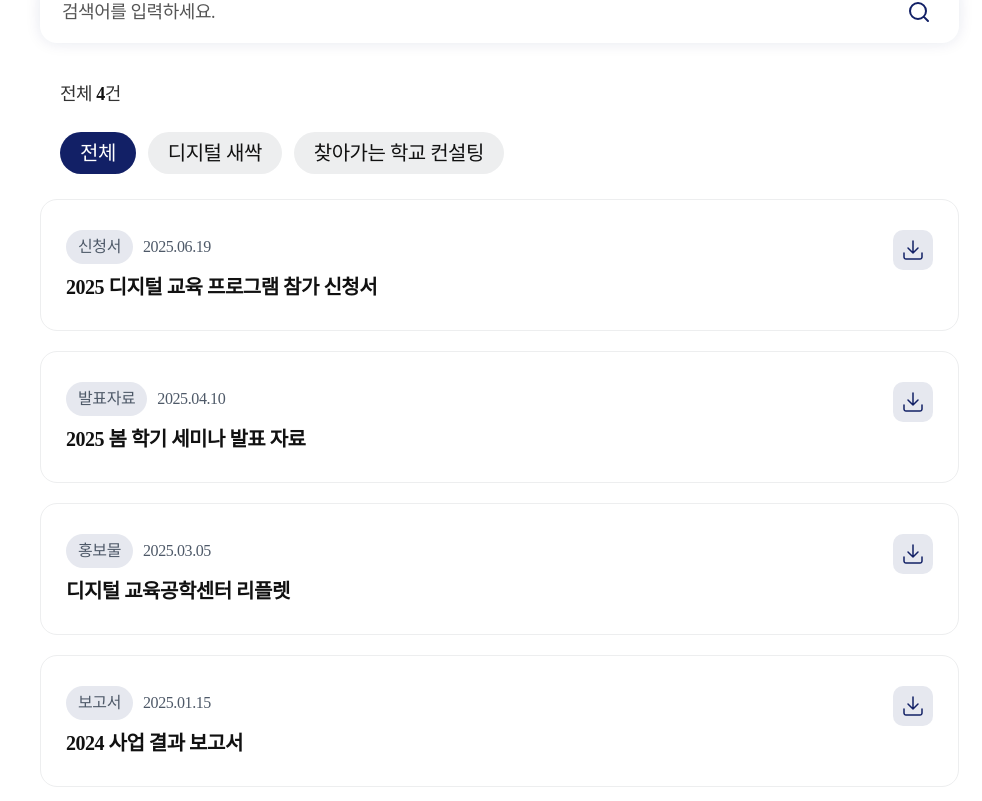
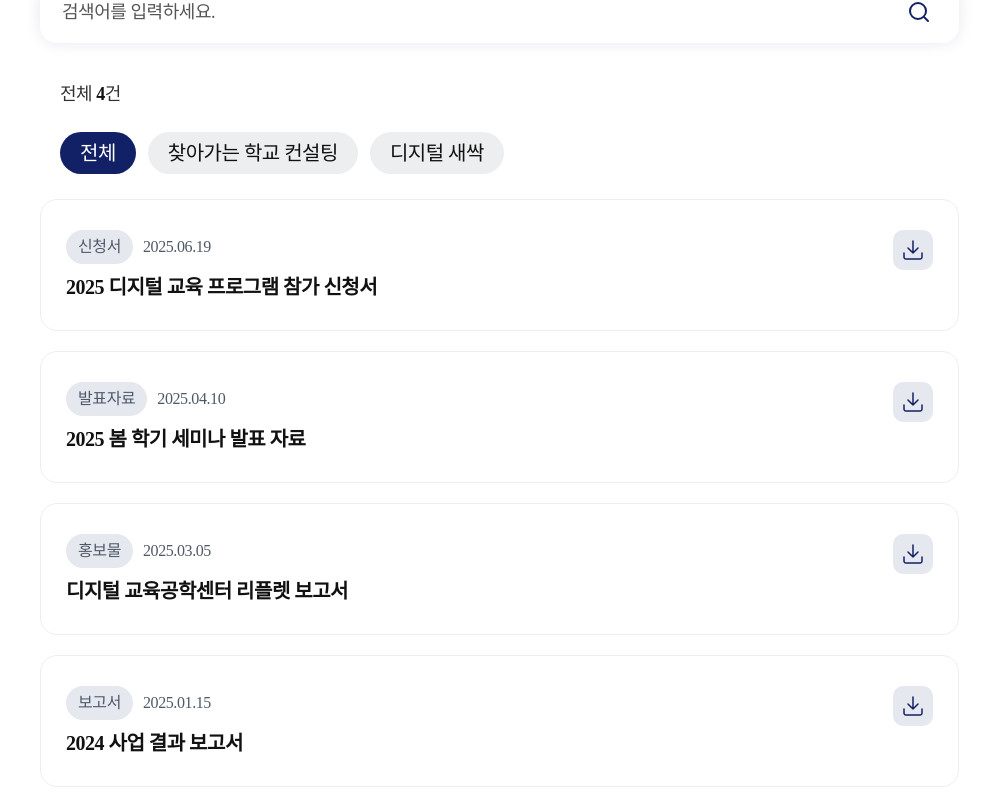
Before and after one commit to DS-DET-LAB/DS-DET-LAB, a React (Vite) app: page /community/data in a window 1280 px wide. Shown: the part 610-1411 px from the top of the page, without its empty margins (298-1280 px from the left). Built offline with nearby package versions, Linux system fonts and the light colour scheme; a web font is replaced by a local one.

Commit message:
🐛 Fix: 자료실 게시물 최신글부터 위에 뜨도록 수정 (#8)

```diff
--- a/src/db/communityData.json
+++ b/src/db/communityData.json
@@ -1,15 +1,24 @@
 [
   {
     "id": "1",
-    "type": "신청서",
-    "title": "2025 디지털 교육 프로그램 참가 신청서",
-    "date": "2025.06.19",
+    "type": "보고서",
+    "title": "2024 사업 결과 보고서",
+    "date": "2025.01.15",
     "fileName": "디지털 교육공학 연구소 홈페이지 내용",
     "file": "/community/digital-edu-lab.docx",
-    "business": "디지털 새싹"
+    "business": "찾아가는 학교 컨설팅"
   },
   {
     "id": "2",
+    "type": "홍보물",
+    "title": "디지털 교육공학센터 리플렛 보고서",
+    "date": "2025.03.05",
+    "fileName": "디지털 교육공학 연구소 홈페이지 내용",
+    "file": "/community/digital-edu-lab.docx",
+    "business": "찾아가는 학교 컨설팅"
+  },
+  {
+    "id": "3",
     "type": "발표자료",
     "title": "2025 봄 학기 세미나 발표 자료",
     "date": "2025.04.10",
@@ -18,21 +27,12 @@
     "business": "디지털 새싹"
   },
   {
-    "id": "3",
-    "type": "홍보물",
-    "title": "디지털 교육공학센터 리플렛",
-    "date": "2025.03.05",
+    "id": "4",
+    "type": "신청서",
+    "title": "2025 디지털 교육 프로그램 참가 신청서",
+    "date": "2025.06.19",
     "fileName": "디지털 교육공학 연구소 홈페이지 내용",
     "file": "/community/digital-edu-lab.docx",
-    "business": "찾아가는 학교 컨설팅"
-  },
-  {
-    "id": "4",
-    "type": "보고서",
-    "title": "2024 사업 결과 보고서",
-    "date": "2025.01.15",
-    "fileName": "디지털 교육공학 연구소 홈페이지 내용",
-    "file": "/community/digital-edu-lab.docx",
-    "business": "찾아가는 학교 컨설팅"
+    "business": "디지털 새싹"
   }
 ]
--- a/src/routes/community/data/Data.jsx
+++ b/src/routes/community/data/Data.jsx
@@ -14,7 +14,7 @@
 
 function Data() {
   const [search, setSearch] = useState('');
-  const [searchedData, setSearchedData] = useState(DataFiles);
+  const [searchedData, setSearchedData] = useState([]);
   const [currentPage, setCurrentPage] = useState(1);
   const [selectedBusiness, setSelectedBusiness] = useState('전체');
   const [isPaginated, setIsPaginated] = useState(false);
@@ -31,13 +31,17 @@
   const firstItemIdx = lastItemIdx - itemsPerPage;
   const currentItems = searchedData.slice(firstItemIdx, lastItemIdx);
 
+  const getSortedData = (data) => {
+    return [...data].sort((a, b) => Number(b.id) - Number(a.id));
+  };
+
   const handleSearch = () => {
     const trimmedSearch = search.trim().toLowerCase();
 
     if (trimmedSearch === '') {
-      setSearchedData(DataFiles);
+      setSearchedData(getSortedData(DataFiles));
     } else {
-      setSearchedData(searchedData.filter((info) => info.title.toLowerCase().includes(trimmedSearch)));
+      setSearchedData(getSortedData(DataFiles.filter((info) => info.title.toLowerCase().includes(trimmedSearch))));
     }
 
     setCurrentPage(1);
@@ -68,9 +72,9 @@
     setSelectedBusiness(business);
 
     if (business === '전체') {
-      setSearchedData(DataFiles);
+      setSearchedData(getSortedData(DataFiles));
     } else {
-      setSearchedData(DataFiles.filter((data) => data.business === business));
+      setSearchedData(getSortedData(DataFiles.filter((data) => data.business === business)));
     }
 
     setCurrentPage(1);
@@ -81,6 +85,10 @@
       inputRef.current?.scrollIntoView({ behavior: 'smooth', block: 'start' });
     }
   }, [currentPage, isPaginated]);
+
+  useEffect(() => {
+    setSearchedData(getSortedData(DataFiles));
+  }, []);
 
   return (
     <I.Info>
```
